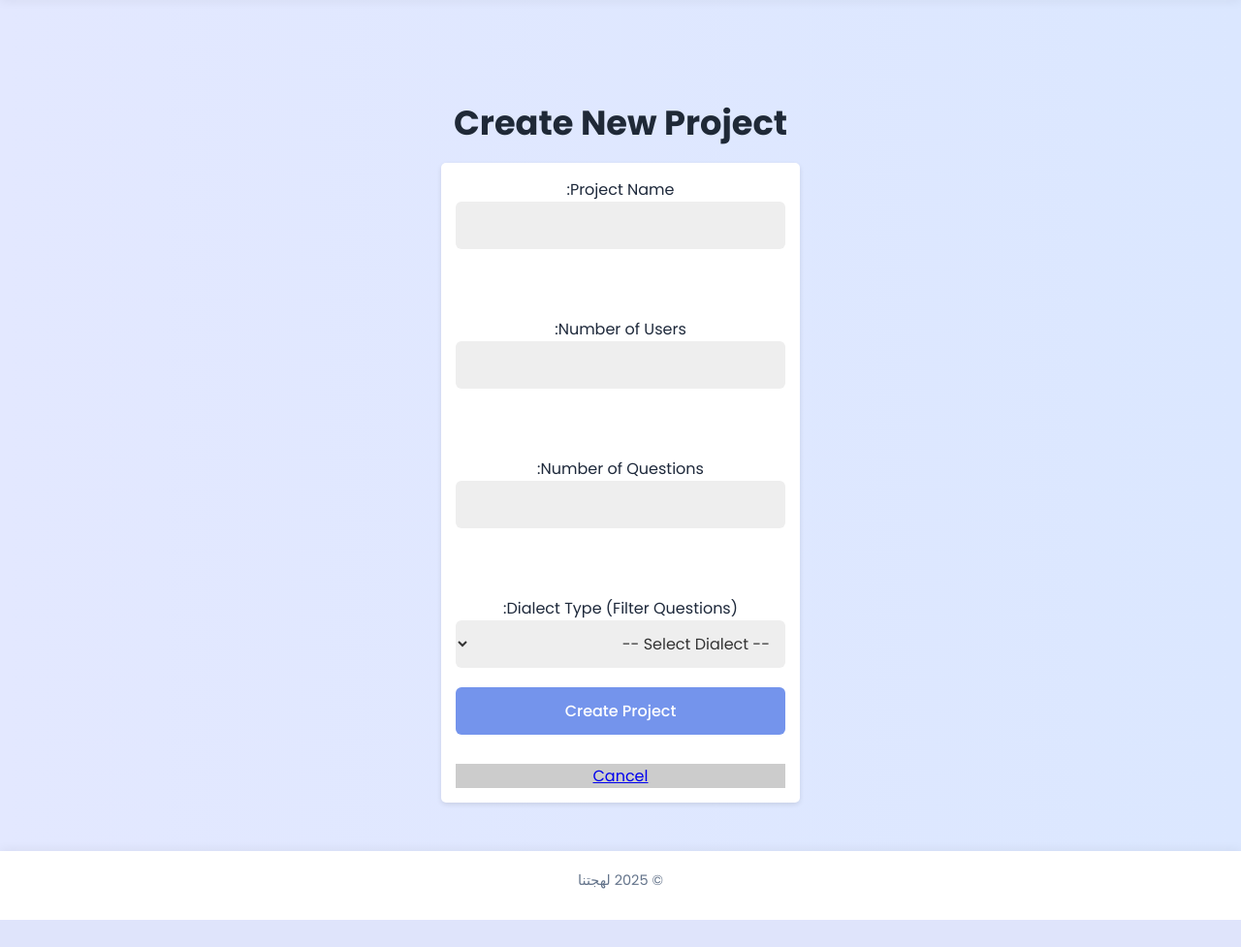
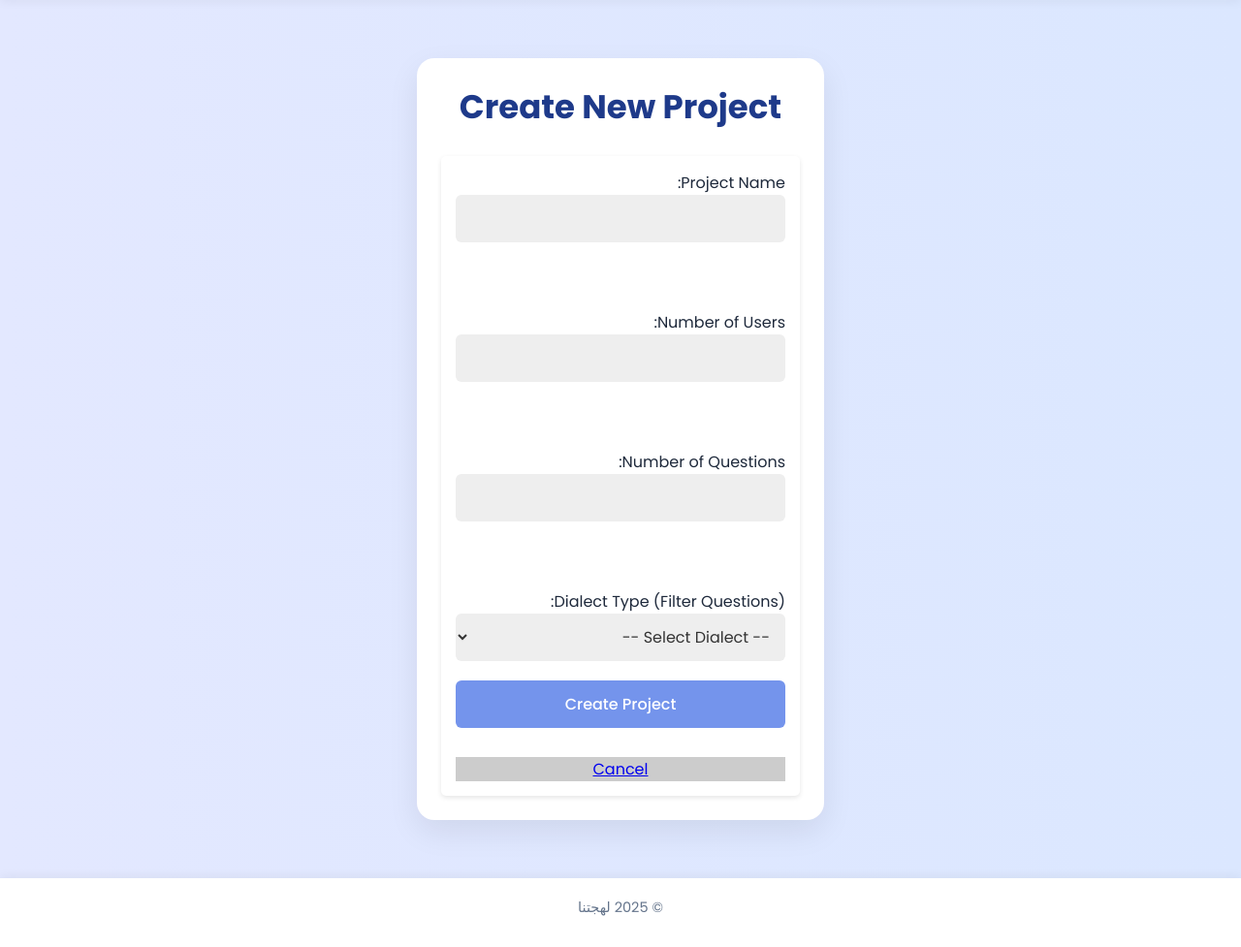
Before and after one commit to AmrBinMohmmad/Turath, a PHP site: page /create_project.php in a window 1280 px wide. Shown: the part 96-1073 px from the top of the page at 97% size. Before the commit the page ends 1045 px from the top, so only its background shows below. Run offline with PHP 8.4, Linux system fonts and the light colour scheme; data comes from the database, SQL or seed files in the repository; data that the repository does not hold is empty.

Commit message:
Refactor main section for project creation form

```diff
--- a/create_project.php
+++ b/create_project.php
@@ -79,9 +79,9 @@ if($_SERVER['REQUEST_METHOD']==='POST'){
   </nav>
   </header>
 
-<main class="hero">
+<main class="types-wrapper">
+  <div class="admin-wrapper">
 
-  <div class="hero-content">
     <h2>Create New Project</h2>
     <form method="post" class="card">
         <label>Project Name:<br><input type="text" name="card_name" required></label><br><br>
```
